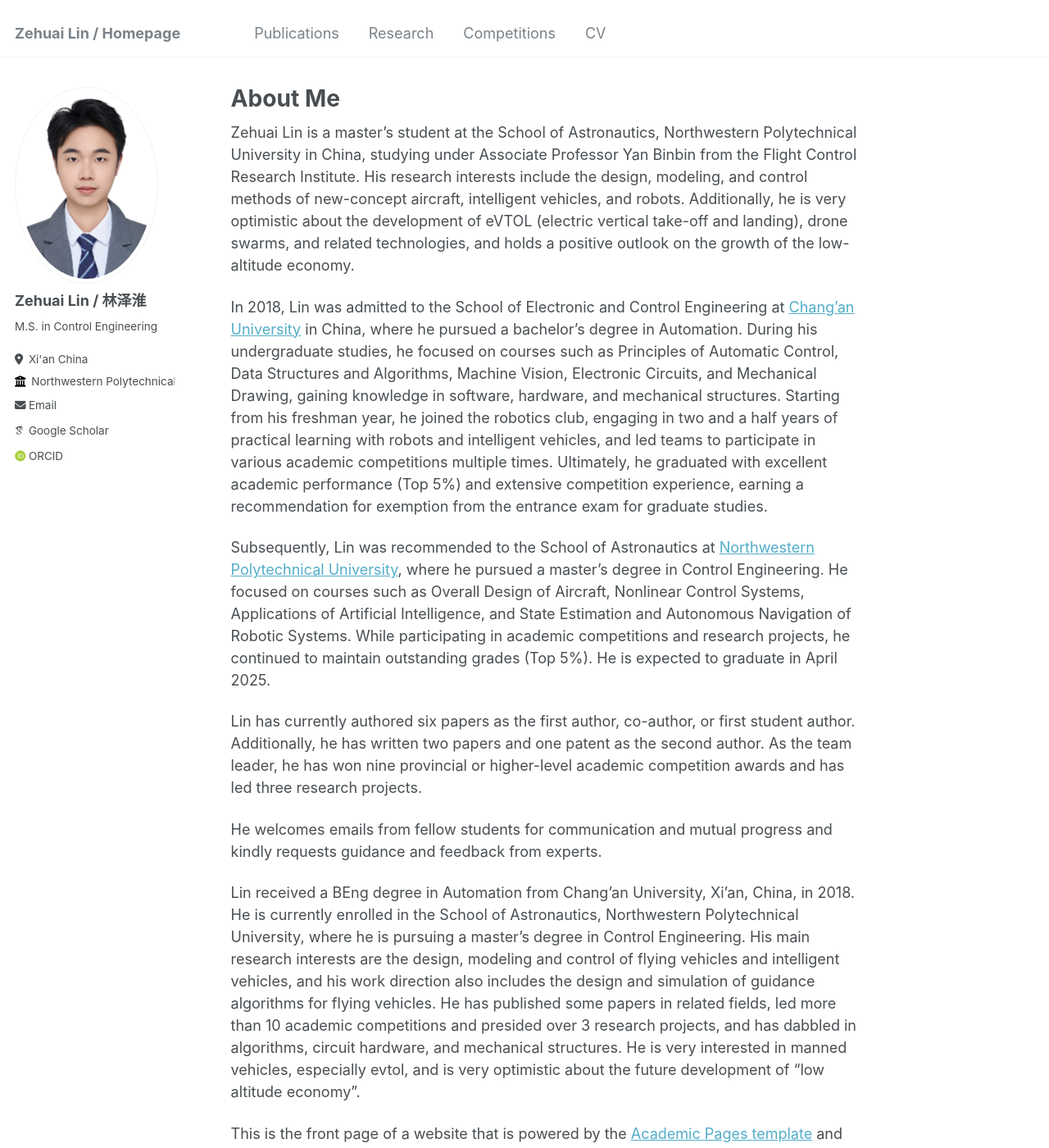
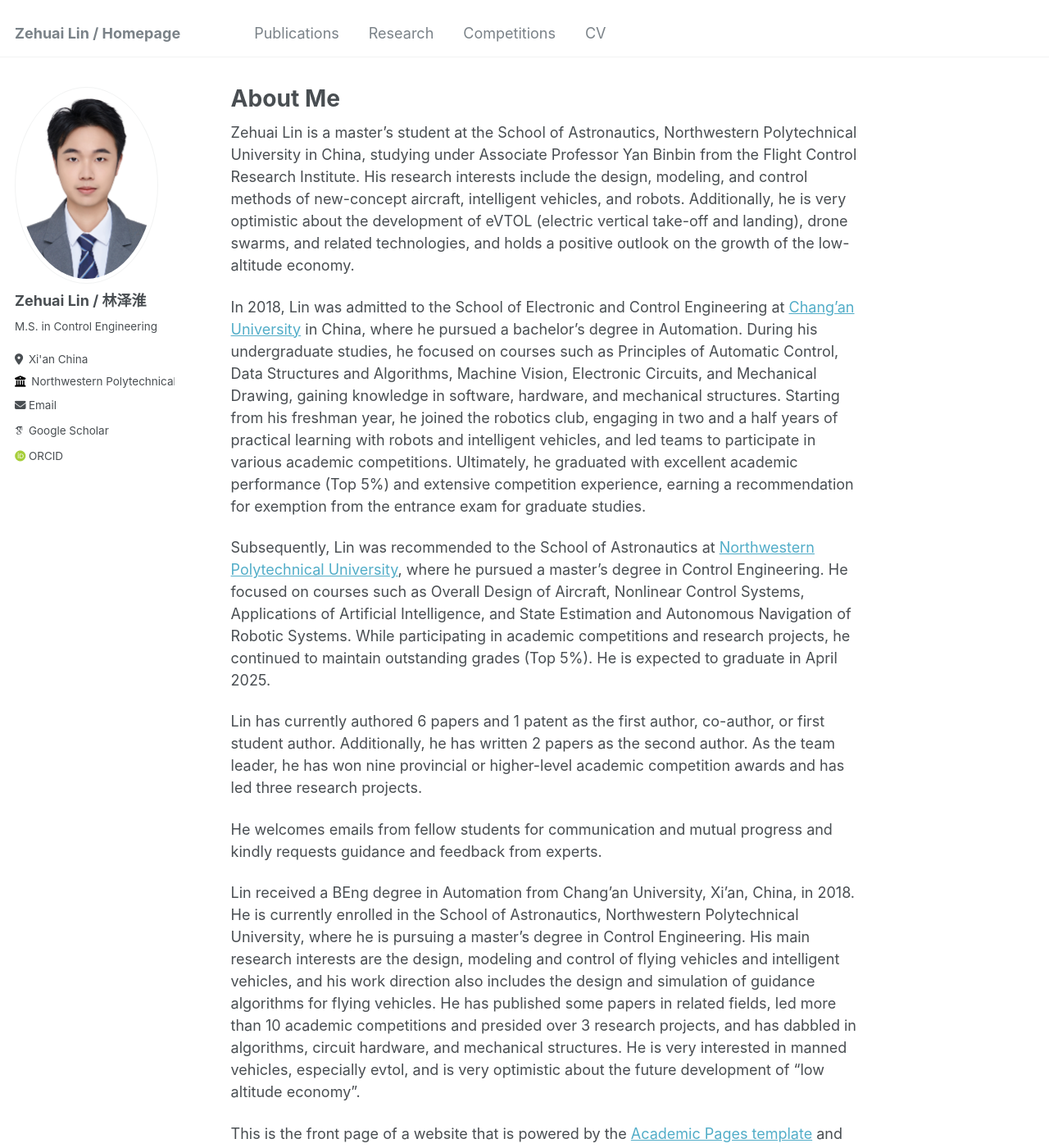
Before and after one commit to Zehuai0/Zehuai0.github.io, a Jekyll site: the page built from _pages/about.md, in a window 1280 px wide and 1400 px high. Shown: the whole window at 82% size. Built offline with Jekyll 4.4.1, drawn with Linux system fonts in a browser that asks for light colours; some web fonts are replaced.

Commit message:
Update about.md

```diff
--- a/_pages/about.md
+++ b/_pages/about.md
@@ -9,11 +9,11 @@ redirect_from:
 
 Zehuai Lin is a master's student at the School of Astronautics, Northwestern Polytechnical University in China, studying under Associate Professor Yan Binbin from the Flight Control Research Institute. His research interests include the design, modeling, and control methods of new-concept aircraft, intelligent vehicles, and robots. Additionally, he is very optimistic about the development of eVTOL (electric vertical take-off and landing), drone swarms, and related technologies, and holds a positive outlook on the growth of the low-altitude economy.
 
-In 2018, Lin was admitted to the School of Electronic and Control Engineering at [Chang'an University](https://en.wikipedia.org/wiki/Chang%27an_University) in China, where he pursued a bachelor's degree in Automation. During his undergraduate studies, he focused on courses such as Principles of Automatic Control, Data Structures and Algorithms, Machine Vision, Electronic Circuits, and Mechanical Drawing, gaining knowledge in software, hardware, and mechanical structures. Starting from his freshman year, he joined the robotics club, engaging in two and a half years of practical learning with robots and intelligent vehicles, and led teams to participate in various academic competitions multiple times. Ultimately, he graduated with excellent academic performance (Top 5%) and extensive competition experience, earning a recommendation for exemption from the entrance exam for graduate studies.
+In 2018, Lin was admitted to the School of Electronic and Control Engineering at [Chang'an University](https://en.wikipedia.org/wiki/Chang%27an_University) in China, where he pursued a bachelor's degree in Automation. During his undergraduate studies, he focused on courses such as Principles of Automatic Control, Data Structures and Algorithms, Machine Vision, Electronic Circuits, and Mechanical Drawing, gaining knowledge in software, hardware, and mechanical structures. Starting from his freshman year, he joined the robotics club, engaging in two and a half years of practical learning with robots and intelligent vehicles, and led teams to participate in various academic competitions. Ultimately, he graduated with excellent academic performance (Top 5%) and extensive competition experience, earning a recommendation for exemption from the entrance exam for graduate studies.
 
 Subsequently, Lin was recommended to the School of Astronautics at [Northwestern Polytechnical University](https://en.wikipedia.org/wiki/Northwestern_Polytechnical_University), where he pursued a master's degree in Control Engineering. He focused on courses such as Overall Design of Aircraft, Nonlinear Control Systems, Applications of Artificial Intelligence, and State Estimation and Autonomous Navigation of Robotic Systems. While participating in academic competitions and research projects, he continued to maintain outstanding grades (Top 5%). He is expected to graduate in April 2025.
 
-Lin has currently authored six papers as the first author, co-author, or first student author. Additionally, he has written two papers and one patent as the second author. As the team leader, he has won nine provincial or higher-level academic competition awards and has led three research projects.
+Lin has currently authored 6 papers and 1 patent as the first author, co-author, or first student author. Additionally, he has written 2 papers as the second author. As the team leader, he has won nine provincial or higher-level academic competition awards and has led three research projects.
 
 He welcomes emails from fellow students for communication and mutual progress and kindly requests guidance and feedback from experts.
 
```
